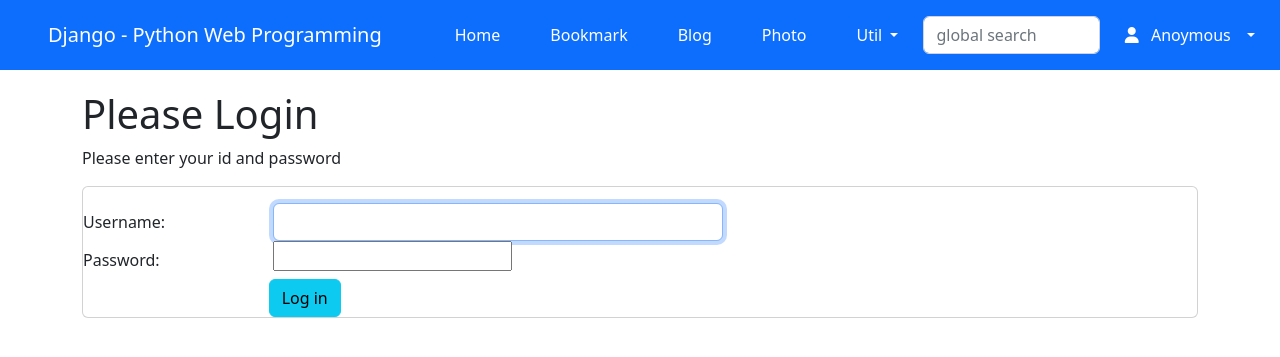
After one commit to lienero/django_practice, a Django app: page /accounts/login/ in a window 1280 px wide. The commit adds this page. Shown: the top 357 px of the page. Run offline with Django 3.2, Linux system fonts and the light colour scheme; some libraries are stand-ins or nearby versions.

Commit message:
인증화면(로그인, 회원가입 등등) 템플릿 작성

```diff
--- a/ch99/templates/base.html
+++ b/ch99/templates/base.html
@@ -54,6 +54,31 @@
           {% csrf_token %}
           <input class="form-control mr-sm-2" type="search" placeholder="global search" name="search_word"/>
         </form>
+        <ul class="navbar-nav ml-5 mr-5">
+          <li class="nav-item dropdown mx-1 btn btn-primary">
+            {% comment %} 로그인하면 is_active() 메소드는 True를 반환합니다. {% endcomment %}
+            {% if user.is_active %}
+              <a class="nav-link dropdown-toggle text-white" href="#" id="navbarDropdown" role="button" data-bs-toggle="dropdown" aria-expanded="false">
+                <i class="fas fa-user"></i>
+                {% comment %} firstof 템플릿 태그는 다음에 오는 인자들 중에서 False 가 아닌 첫 인자를 선택한다. {% endcomment %}
+                &ensp;{% firstof user.get_short_name user.get_username%}&ensp;
+              </a>
+              <div class="dropdown-menu" aria-labelledby="navbarDropdown">
+                <a class="dropdown-item" href="{% url 'logout' %}">Logout</a>
+                <a class="dropdown-item" href="{% url 'password_change' %}">Change Password</a>
+              </div>
+            {% else %}
+              <a class="nav-link dropdown-toggle text-white" href="#" id="navbarDropdown" role="button" data-bs-toggle="dropdown" aria-expanded="false">
+                <i class="fas fa-user"></i>
+                &ensp;Anoymous&ensp;
+              </a>
+              <div class="dropdown-menu" aria-labelledby="navbarDropdown">
+                <a class="dropdown-item" href="{% url 'login' %}">Login</a>
+                <a class="dropdown-item" href="{% url 'register' %}">Register</a>
+              <div>
+            {% endif %}
+          </li>
+        </ul>
       </div>
     </nav>
     <div class="container">
--- /dev/null
+++ b/ch99/templates/registration/login.html
@@ -0,0 +1,44 @@
+{% extends 'base.html' %}
+{% comment %} widget_tweaks 라이브러리를 로딩 {% endcomment %}
+{% load widget_tweaks %}
+
+{% block title %}login.html{% endblock %}
+
+{% block content %}
+  <h1>Please Login</h1>
+  <p class="font-italic">Please enter your id and password</p>
+
+  {% comment %} form에 에러가 있을 경우 {% endcomment %}
+  {% if form.errors %}
+    <div class="alert alert-danger">
+      <div class="font-weight-bold">Wrong! Please correct the error below.</div>
+      {{ form.errors }}
+    </div>
+  {% endif %}
+
+  <form action="." method="post" class="card pt-3">
+    {% csrf_token %}
+    <div class="form-group row">
+      {% comment %} add_label_calss(widget_tweaks 라이브러리 필터) label 태그에 클래스를 지정 {% endcomment %}
+      {{ form.username|add_label_class:"col-form-label col-sm-2 ml-3 font-weight-bold" }}
+      <div class="col-sm-5">
+        {% comment %} add_class 필터를 통해 클래스 지정, attr 필터를 통해 속성 autofocus을 추가 {% endcomment %}
+        {{ form.username|add_class:"form-control"|attr:"autofocus" }}
+      </div>
+    </div>
+    <div class="form-group row">
+      {{ form.password|add_label_class:"col-form-label col-sm-2 ml-3 font-weight-bold" }}
+      <div class="col-sm-5">
+        {{ form.password|add_class:"form-contorl" }}
+      </div>
+    </div>
+
+    <div class="form-group">
+      <div class="offset-sm-2 col-sm-5">
+        <input type="submit" value="Log in" class="btn btn-info">
+        {% comment %} next 컨텍스트 변수는 LoginView 뷰에서 넘겨줍니다. {% endcomment %}
+        <input type="hidden" name="next" value="{{ next }}">
+      </div>
+    </div>
+  </form>
+{% endblock %}
```
Also changed, not shown: ch99/templates/registration/logged_out.html (added, +17 -0 lines), ch99/templates/registration/password_change_done.html (added, +10 -0 lines), ch99/templates/registration/password_change_form.html (added, +44 -0 lines), ch99/templates/registration/register.html (added, +43 -0 lines), ch99/templates/registration/register_done.html (added, +12 -0 lines).
